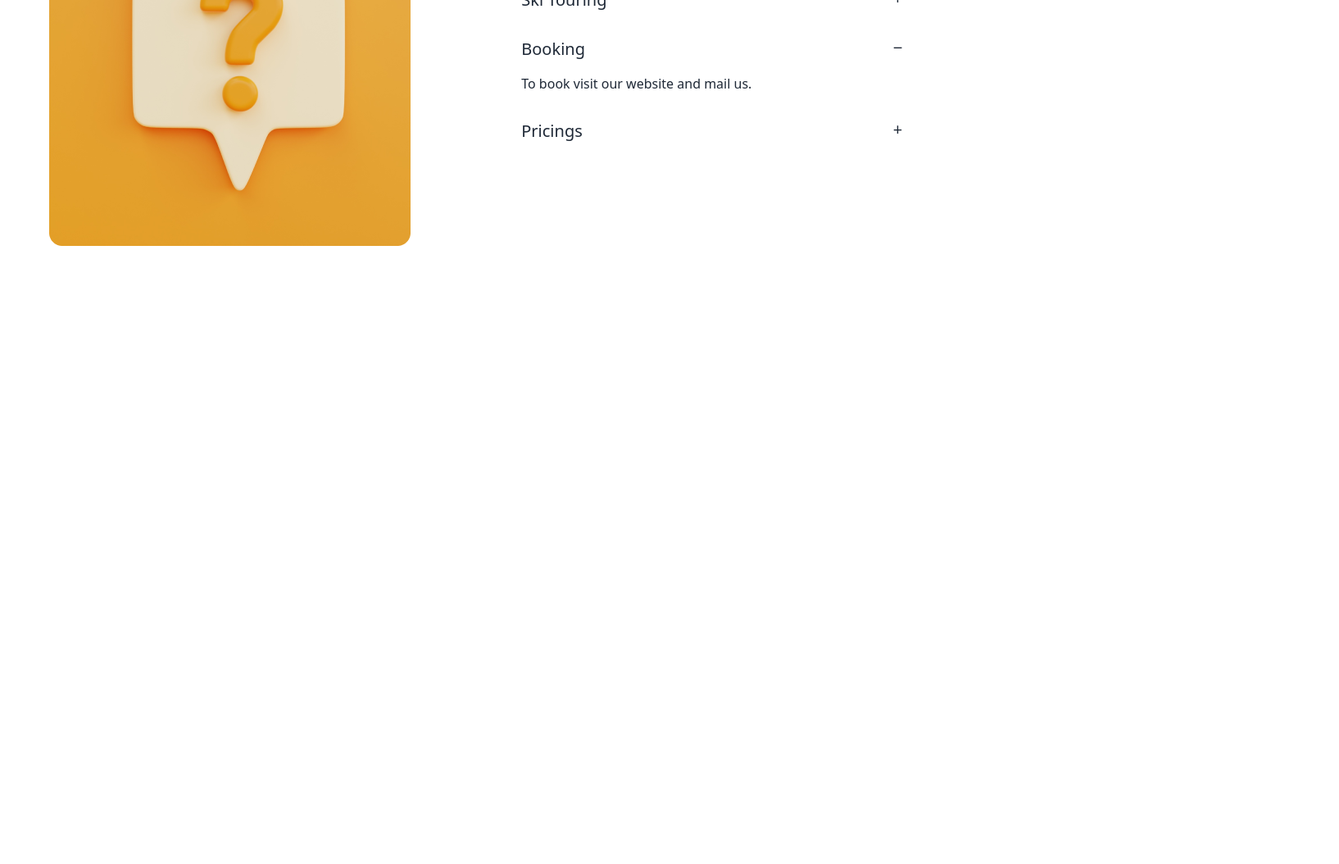
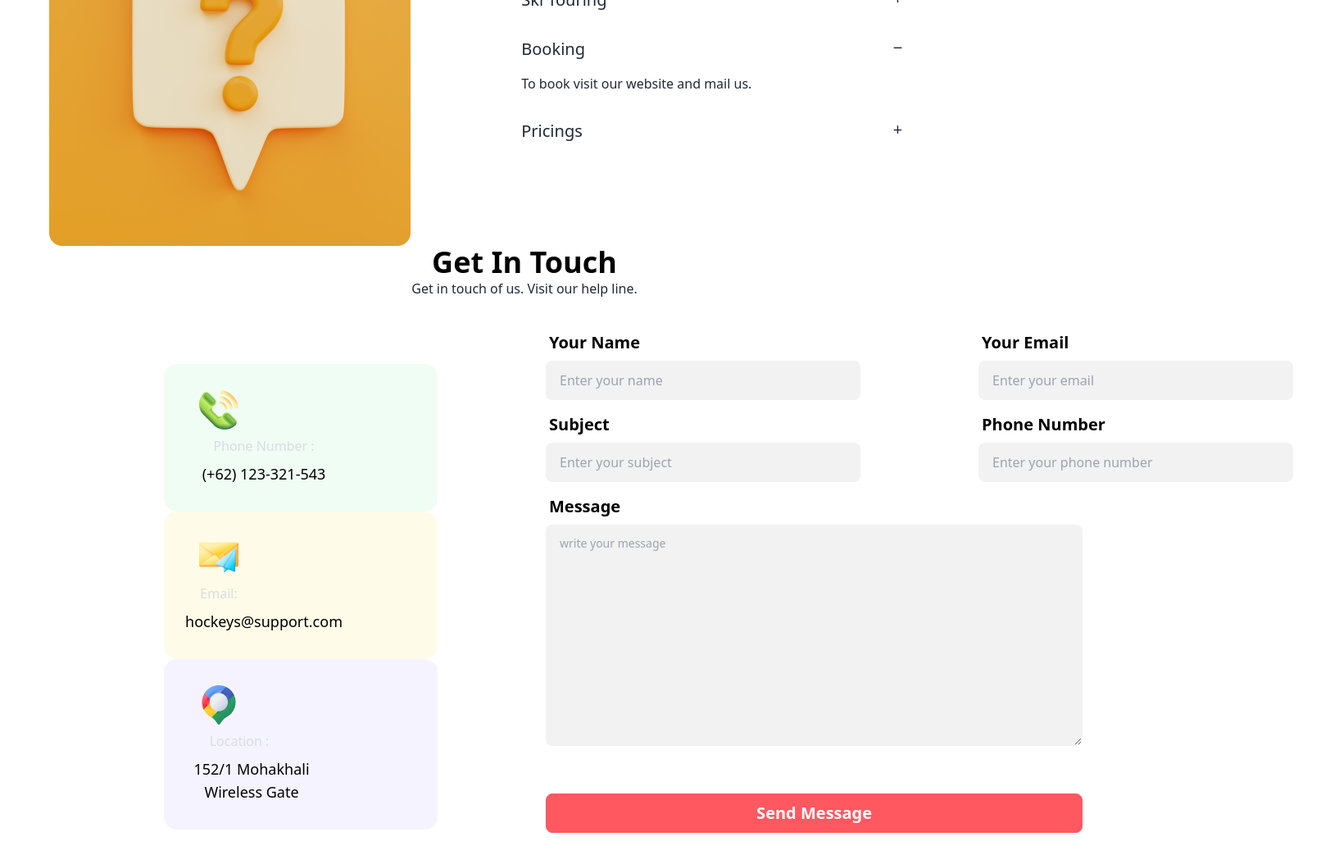
Before and after one commit to abid968/hockey-web, a plain HTML site: page index.html in a window 1280 px wide. Shown: the part 3618-4672 px from the top of the page at 82% size, 1634 px wide, since content can reach past the window. Before the commit the page ends 3918 px from the top, so only its background shows below. Drawn offline with nearby package versions, Linux system fonts and the light colour scheme.

Commit message:
added main section

```diff
--- a/index.html
+++ b/index.html
@@ -307,6 +307,82 @@
     </div>
   </div>
   </div>
+  <!-- get in touch text -->
+  <div class="text-center">
+    <h2 class="text-4xl font-extrabold text-black">Get In Touch</h2>
+    <p class="text-base">Get in touch of us. Visit our help line. </p>
+  </div>
+  <!-- card -->
+  <div class="lg:flex">
+    <div class="mt-20 lg:ml-[200px]">
+    <div class="card lg:w-[334px] bg-green-50 text-neutral-content">
+      <div class="card-body items-center text-center">
+        <img class="pr-[200px]" src="Images/Group 1171275317.png">
+        <p class="pr-[90px]">Phone Number :</p>
+        <p class="pr-[90px] font-normal text-black text-lg">(+62) 123-321-543</p>
+      </div>
+    </div>
+    <!-- 2nd -->
+    <div class="card lg:w-[334px] bg-yellow-50 text-neutral-content">
+      <div class="card-body items-center text-center">
+        <img class="pr-[200px]" src="Images/Group 1171275318.png">
+        <p class="pr-[200px]">Email:</p>
+        <p class="pr-[90px] font-normal text-black text-lg">hockeys@support.com</p>
+      </div>
+    </div>
+    <!-- 3rd -->
+    <div class="card lg:w-[334px] bg-violet-50 text-neutral-content">
+      <div class="card-body items-center text-center">
+        <img class="pr-[200px]" src="Images/Group 1171275321.png">
+        <p class="pr-[150px]">Location :</p>
+        <p class="pr-[120px] font-normal text-black text-lg">152/1 Mohakhali Wireless Gate</p>
+      </div>
+    </div>
+  </div>
+    <!-- form -->
+    <div class="lg:ml-[100px]">
+    <form class="card-body lg:w-[1000px] h-[680px]">
+      <div class="lg:flex gap-36">
+        <div class="form-control">
+          <label class="label">
+            <span class="label-text text-black font-bold text-xl">Your Name</span>
+          </label>
+          <input type="name" placeholder="Enter your name" class="input bg-base-200 lg:w-96" required />
+        </div>
+        <div class="form-control">
+          <label class="label">
+            <span class="label-text text-black font-bold text-xl">Your Email</span>
+          </label>
+          <input type="email" placeholder="Enter your email" class="input bg-base-200 lg:w-96" required />
+        </div>
+      </div>
+      <div class="lg:flex gap-36">
+        <div class="form-control">
+          <label class="label">
+            <span class="label-text text-black font-bold text-xl">Subject</span>
+          </label>
+          <input type="number" placeholder="Enter your subject" class="input bg-base-200 lg:w-96" required />
+        </div>
+        <div class="form-control">
+          <label class="label">
+            <span class="label-text text-black font-bold text-xl">Phone Number</span>
+          </label>
+          <input type="number" placeholder="Enter your phone number" class="input bg-base-200 lg:w-96" required />
+        </div>
+      </div>
+      <div>
+        <label class="label">
+          <span class="label-text text-black font-bold text-xl">Message</span>
+        </label>
+        <textarea class="textarea bg-base-200 w-[70%] h-[90%] lg:mb-44" placeholder="write your message"></textarea>
+      </div>
+      <div class="form-control mt-16 lg:w-[70%] lg:h-[90%]">
+        <button class="btn btn-error text-white text-xl font-bold">Send Message</button>
+      </div>
+      </form>
+      </div>
+    </div>
+
     <footer>
 
     </footer>
```
Also changed, not shown: Images/Frame.png (deleted).
